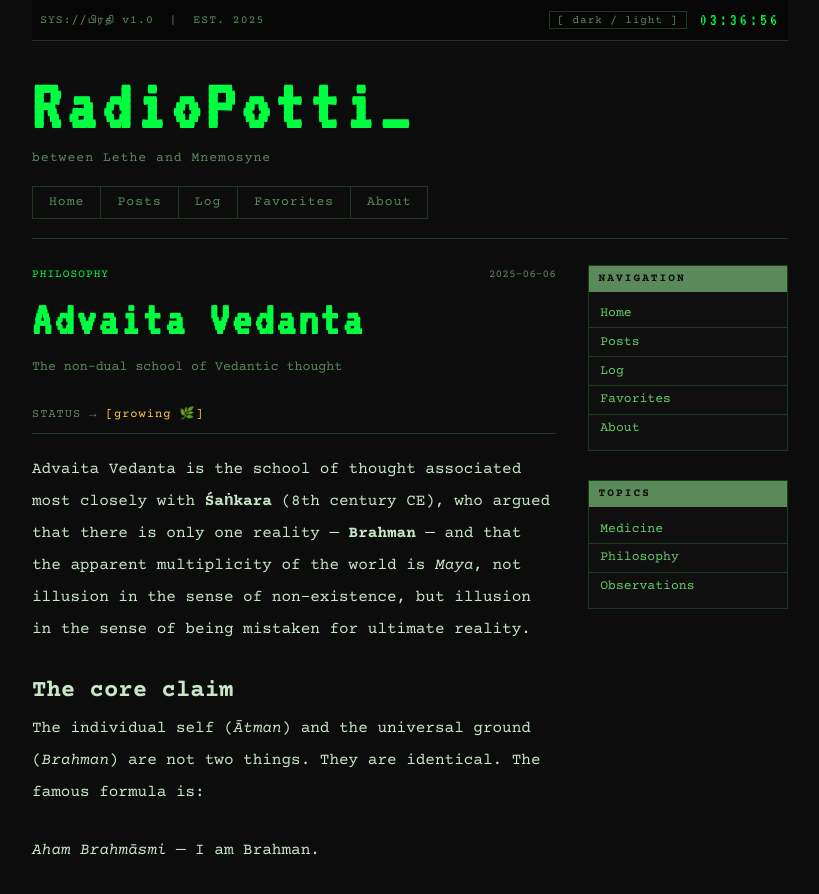
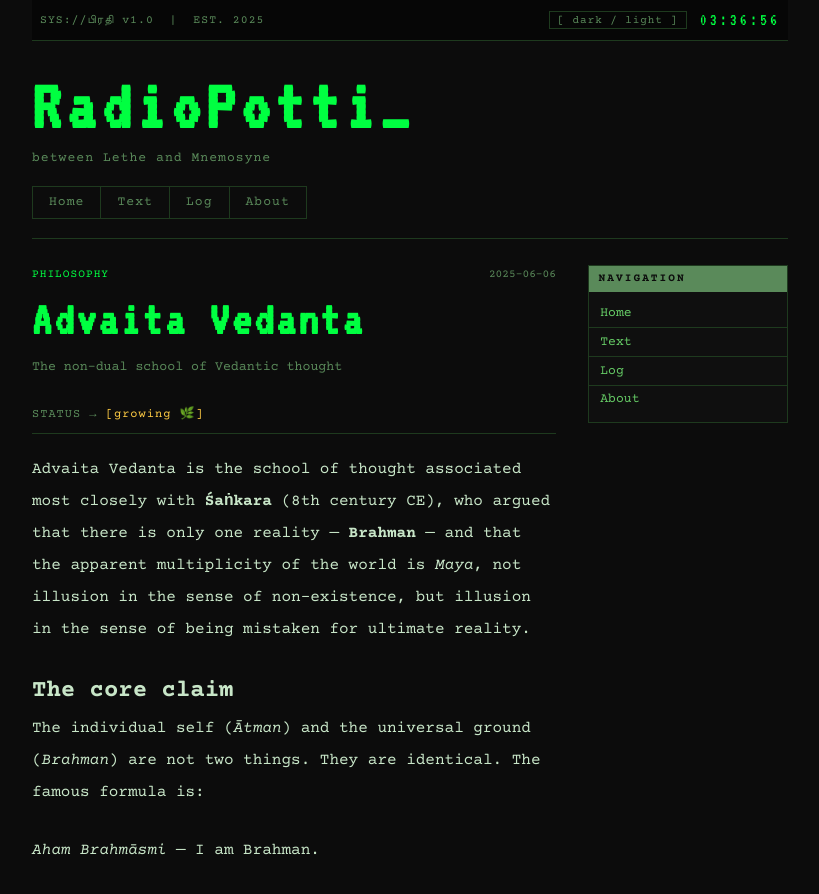
Before and after one commit to greatwhit3shark1969-lgtm/Myblog, a Jekyll site: the page built from _philosophy/advaita-vedanta.md, in a window 1280 px wide and 900 px high. Shown: the top 894 px of the window, without its empty margins (230-1049 px from the left). Built offline with Jekyll 4.4.1, drawn with Linux system fonts in a browser that asks for light colours; some web fonts are replaced; some of the changed text lies outside the part shown.

Commit message:
Update note.html

```diff
--- a/_layouts/note.html
+++ b/_layouts/note.html
@@ -7,6 +7,7 @@
   <link rel="preconnect" href="https://fonts.googleapis.com">
   <link href="https://fonts.googleapis.com/css2?family=Courier+Prime:ital,wght@0,400;0,700;1,400&family=VT323&family=Arima:wght@400;700&family=Catamaran:wght@400;700&display=swap" rel="stylesheet">
   <link rel="stylesheet" href="/style.css">
+  <link rel="icon" href="/favicon.svg" type="image/svg+xml">
   <script>(function(){const t=localStorage.getItem('rp-theme')||'dark';document.documentElement.setAttribute('data-theme',t);})();</script>
 </head>
 <body>
@@ -27,9 +28,8 @@
       </div>
       <nav class="main-nav">
         <a href="/index.html">Home</a>
-        <a href="/blog.html">Posts</a>
+        <a href="/text.html">Text</a>
         <a href="/log.html">Log</a>
-        <a href="/favorites.html">Favorites</a>
         <a href="/about.html">About</a>
       </nav>
       <div class="h-rule"></div>
@@ -39,7 +39,6 @@
       <div class="col-main">
         <article class="full-post">
 
-          <!-- Note header -->
           <div class="post-meta" style="margin-bottom:0.5rem;">
             {% if page.topic %}
             <span class="post-id">{{ page.topic | upcase }}</span>
@@ -55,7 +54,6 @@
           <p class="post-subtitle">{{ page.subtitle }}</p>
           {% endif %}
 
-          <!-- Stage indicator: seed / growing / mature -->
           {% if page.stage %}
           <p style="font-size:0.75rem; color:var(--text-dim); margin-bottom:0.5rem; letter-spacing:1px;">
             STATUS &rarr;
@@ -71,12 +69,10 @@
 
           <div class="h-rule-thin"></div>
 
-          <!-- Note body (your markdown renders here) -->
           <div class="post-body">
             {{ content }}
           </div>
 
-          <!-- Related notes -->
           {% if page.related %}
           <div style="margin-top:2.5rem; border-top:1px solid var(--border); padding-top:1rem;">
             <p style="font-size:0.75rem; color:var(--text-dim); letter-spacing:2px; margin-bottom:0.6rem;">RELATED NOTES</p>
@@ -90,29 +86,19 @@
           </div>
           {% endif %}
 
-          <a href="javascript:history.back()" class="back-link" style="margin-top:2rem; display:inline-block;">[&larr; back]</a>
+          <a href="/text.html" class="back-link" style="margin-top:2rem; display:inline-block;">[&larr; back to all text]</a>
 
         </article>
       </div>
 
-      <!-- Sidebar -->
       <aside class="col-sidebar">
         <div class="sidebar-block">
           <h3 class="sidebar-heading">Navigation</h3>
           <ul>
             <li><a href="/index.html">Home</a></li>
-            <li><a href="/blog.html">Posts</a></li>
+            <li><a href="/text.html">Text</a></li>
             <li><a href="/log.html">Log</a></li>
-            <li><a href="/favorites.html">Favorites</a></li>
             <li><a href="/about.html">About</a></li>
-          </ul>
-        </div>
-        <div class="sidebar-block">
-          <h3 class="sidebar-heading">Topics</h3>
-          <ul>
-            <li><a href="/medicine.html">Medicine</a></li>
-            <li><a href="/philosophy.html">Philosophy</a></li>
-            <li><a href="/observations.html">Observations</a></li>
           </ul>
         </div>
       </aside>
@@ -132,7 +118,6 @@
         .map(n=>String(n).padStart(2,'0')).join(':');
     }
     setInterval(updateClock, 1000); updateClock();
-
     document.getElementById('theme-toggle').addEventListener('click', function() {
       const next = document.documentElement.getAttribute('data-theme') === 'dark' ? 'light' : 'dark';
       document.documentElement.setAttribute('data-theme', next);
```
